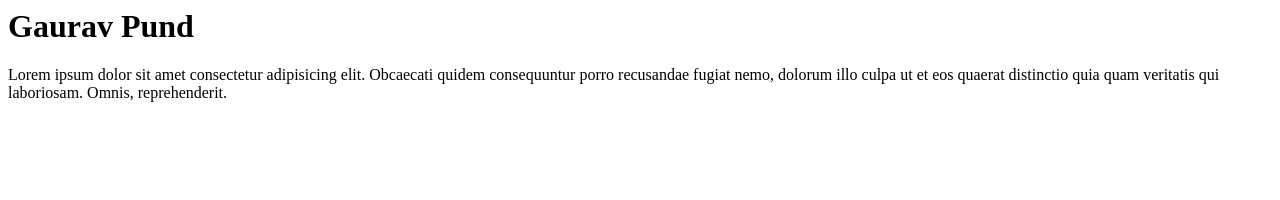
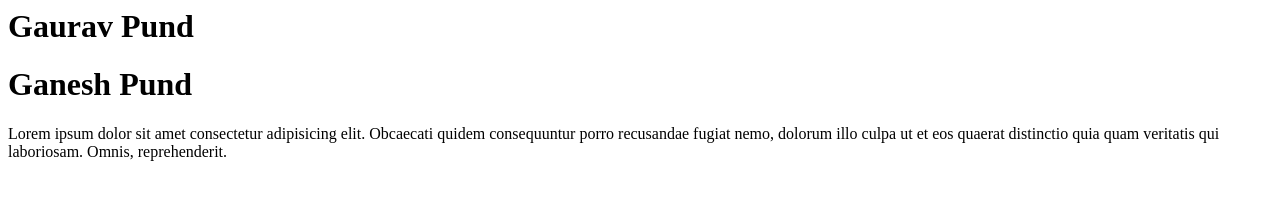
Before and after one commit to gauravpund/LocalRepoDemoExample, a plain HTML site: page index.html in a window 1280 px wide. Drawn offline with Linux system fonts and the light colour scheme.

Commit message:
Add name by ganesh

```diff
--- a/index.html
+++ b/index.html
@@ -1,2 +1,3 @@
 <h1>Gaurav Pund</h1>
+<h1>Ganesh Pund</h1>
 <p>Lorem ipsum dolor sit amet consectetur adipisicing elit. Obcaecati quidem consequuntur porro recusandae fugiat nemo, dolorum illo culpa ut et eos quaerat distinctio quia quam veritatis qui laboriosam. Omnis, reprehenderit.</p>
```
